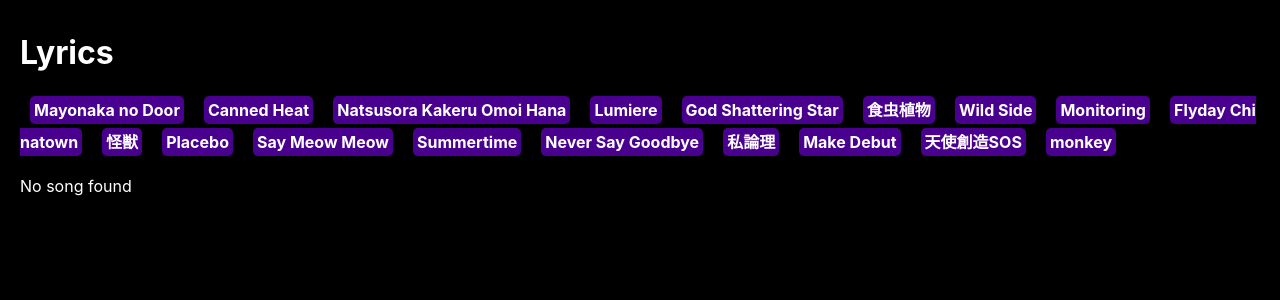
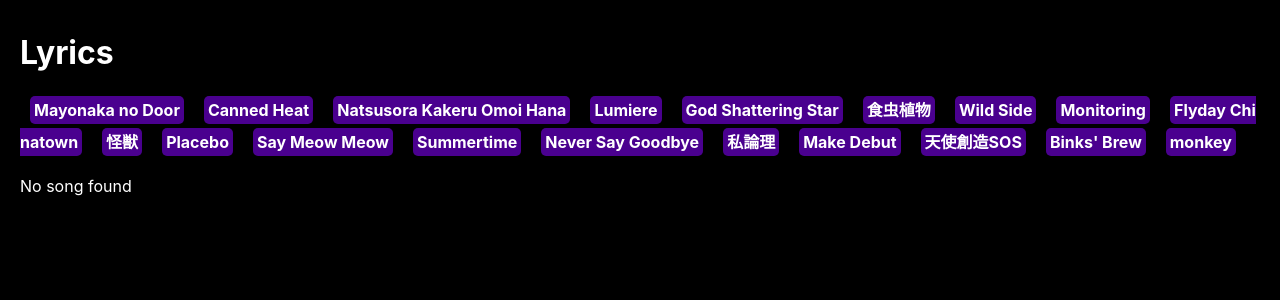
Before and after one commit to Junichoco/lyrics, a React (Create React App) app: page / in a window 1280 px wide. Shown: the top 300 px of the page. Built offline with nearby package versions, Linux system fonts and the light colour scheme.

Commit message:
Binks Brew

```diff
--- a/src/App.js
+++ b/src/App.js
@@ -34,6 +34,7 @@
             <a class="button" onClick={() => changeSong("私論理")}>私論理</a>
             <a class="button" onClick={() => changeSong("Make Debut")}>Make Debut</a>
             <a class="button" onClick={() => changeSong("天使創造SOS")}>天使創造SOS</a>
+            <a class="button" onClick={() => changeSong("Binks' Brew")}>Binks' Brew</a>
             <a class="button" onClick={() => changeSong("monkey")}>monkey</a>
           </div>
           <div class="lyrics">
```
